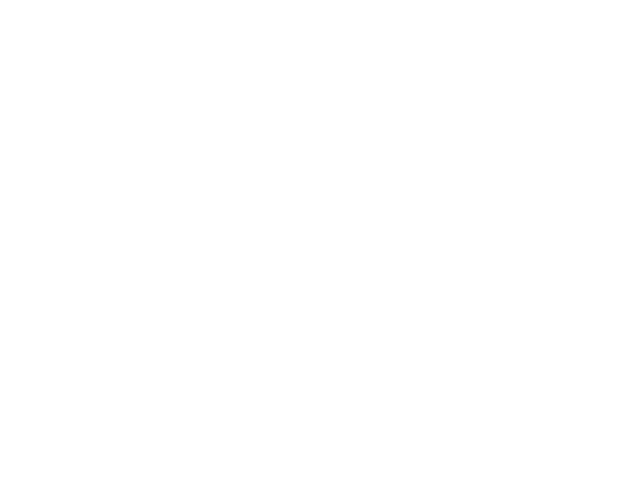
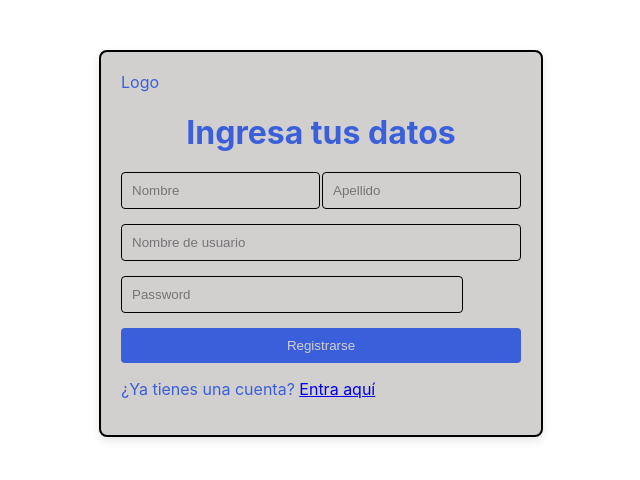
Before and after one commit to Renucopata/DrunkProject, a React (Create React App) app in the folder frontend/client/: page /registro in a window 1280 px wide. Before the commit this address had no page. Shown: the top 480 px of the page, without its empty margins (319-959 px from the left). Built offline with nearby package versions, Linux system fonts and the light colour scheme.

Commit message:
Commit add login y ruteo correcto

```diff
--- a/frontend/client/src/App.js
+++ b/frontend/client/src/App.js
@@ -1,6 +1,7 @@
 import React, { useState } from 'react';
 import { BrowserRouter as Router, Routes, Route, Navigate } from 'react-router-dom';
 import LoginPage from './pages/LoginPage';
+import RegisterPage from './pages/RegisterPage';
 import DashboardPage from './pages/DashboardPage';
 import ConvocatoriaPage from './pages/ConvocatoriaPage';
 import HistorialPage from './pages/HistorialPage'; // Importa aquí tu HistorialPage
@@ -20,6 +21,7 @@ function App() {
           <Route path="/historial" element={isLoggedIn ? <HistorialPage /> : <Navigate replace to="/login" />} /> {/* Ruta para HistorialPage con protección de autenticación */}
           <Route path="/convocatoria" element={isLoggedIn ? <ConvocatoriaPage /> : <Navigate replace to="/login" />} /> {/* Protección de autenticación también añadida aquí */}
           <Route path="/" element={isLoggedIn ? <DashboardPage /> : <Navigate replace to="/login" />} />
+          <Route path="/registro" element={!isLoggedIn ? <RegisterPage /> : <Navigate replace to="/" />} />
           {/* Agrega aquí otras rutas según sea necesario */}
         </Routes>
       </div>
--- a/frontend/client/src/pages/LoginPage.jsx
+++ b/frontend/client/src/pages/LoginPage.jsx
@@ -1,48 +1,35 @@
-import React, { useState, useEffect } from 'react';
+import React, { useState } from 'react';
+import { Link } from 'react-router-dom'; // Importar Link desde react-router-dom
 import '../styles/LoginPage.css'; // Verifica que la ruta sea la correcta
 
 function LoginPage({ onLogin }) {
-  // Estados para nombre, apellido, nombre de usuario y para el mensaje
-  const [nombre, setNombre] = useState('');
-  const [apellido, setApellido] = useState('');
+    // Estados para nombre de usuario y contraseña
     const [username, setUsername] = useState('');
     const [password, setPassword] = useState('');
-  const [showMessage, setShowMessage] = useState(false);
+    const [errorMessage, setErrorMessage] = useState('');
 
-  const handleRegister = (e) => {
+    const handleLogin = (e) => {
         e.preventDefault();
         if (!isFormComplete()) {
-      setShowMessage(true);
-      setTimeout(() => setShowMessage(false), 7000); // El mensaje se ocultará después de 7 segundos
-    } else {
-      onLogin();
+            setErrorMessage('Por favor, complete todos los campos antes de ingresar.');
+            return;
         }
+        // Realizar la lógica de autenticación aquí
+        // Puedes llamar a una función `login` que maneje la autenticación en otro archivo
+        // Pasar el nombre de usuario y contraseña como parámetros
+        onLogin(username, password);
     };
 
     // Función para comprobar si todos los campos están llenos
     const isFormComplete = () => {
-    return nombre && apellido && username && password;
+        return username.trim() !== '' && password.trim() !== '';
     };
 
     return (
         <div className="register-container">
             <div className="logo">Logo</div> {/* Reemplaza esto por tu logo */}
             <h1>Ingresa tus datos</h1>
-      <form onSubmit={handleRegister}>
-        <div>
-          <input
-            type="text"
-            placeholder="Nombre"
-            value={nombre}
-            onChange={(e) => setNombre(e.target.value)}
-          />
-          <input
-            type="text"
-            placeholder="Apellido"
-            value={apellido}
-            onChange={(e) => setApellido(e.target.value)}
-          />
-        </div>
+            <form onSubmit={handleLogin}>
                 <input
                     type="text"
                     placeholder="Nombre de usuario"
@@ -51,13 +38,14 @@ function LoginPage({ onLogin }) {
                 />
                 <input
                     type="password"
-          placeholder="Password"
+                    placeholder="Contraseña"
                     value={password}
                     onChange={(e) => setPassword(e.target.value)}
                 />
-        <button type="submit">Register</button>
+                <button type="submit">Ingresar</button>
             </form>
-      {showMessage && <p style={{ color: 'red' }}>Por favor, llene todos los campos antes de registrar.</p>}
+            {errorMessage && <p style={{ color: 'red' }}>{errorMessage}</p>}
+            <p>¿No tienes una cuenta? <Link to="/registro">Regístrate aquí</Link></p>
         </div>
     );
 }
--- /dev/null
+++ b/frontend/client/src/pages/RegisterPage.jsx
@@ -0,0 +1,68 @@
+import React, { useState, useEffect } from 'react';
+import '../styles/LoginPage.css';
+import {Link} from "react-router-dom"; // Verifica que la ruta sea la correcta
+
+function RegisterPage({ onRegistration }) {
+    // Estados para nombre, apellido, nombre de usuario y para el mensaje
+    const [nombre, setNombre] = useState('');
+    const [apellido, setApellido] = useState('');
+    const [username, setUsername] = useState('');
+    const [password, setPassword] = useState('');
+    const [showMessage, setShowMessage] = useState(false);
+
+    const handleRegistration = (e) => {
+        e.preventDefault();
+        if (!isFormComplete()) {
+            setShowMessage(true);
+            setTimeout(() => setShowMessage(false), 7000); // El mensaje se ocultará después de 7 segundos
+        } else {
+            onRegistration();
+        }
+    };
+
+    // Función para comprobar si todos los campos están llenos
+    const isFormComplete = () => {
+        return nombre && apellido && username && password;
+    };
+
+    return (
+        <div className="register-container">
+            <div className="logo">Logo</div>
+            {/* Reemplaza esto por tu logo */}
+            <h1>Ingresa tus datos</h1>
+            <form onSubmit={handleRegistration}>
+                <div>
+                    <input
+                        type="text"
+                        placeholder="Nombre"
+                        value={nombre}
+                        onChange={(e) => setNombre(e.target.value)}
+                    />
+                    <input
+                        type="text"
+                        placeholder="Apellido"
+                        value={apellido}
+                        onChange={(e) => setApellido(e.target.value)}
+                    />
+                </div>
+                <input
+                    type="text"
+                    placeholder="Nombre de usuario"
+                    value={username}
+                    onChange={(e) => setUsername(e.target.value)}
+                />
+                <input
+                    type="password"
+                    placeholder="Password"
+                    value={password}
+                    onChange={(e) => setPassword(e.target.value)}
+                />
+                <button type="submit">Registrarse</button>
+            </form>
+            {showMessage && <p style={{color: 'red'}}>Por favor, llene todos los campos antes de registrar.</p>}
+            <p>¿Ya tienes una cuenta? <Link to="/login">Entra aquí</Link></p>
+        </div>
+    );
+}
+
+export default RegisterPage;
```
Lines whose indentation alone changed are shown as unchanged.
